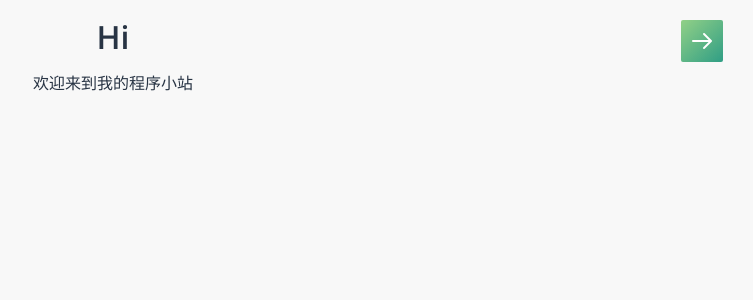
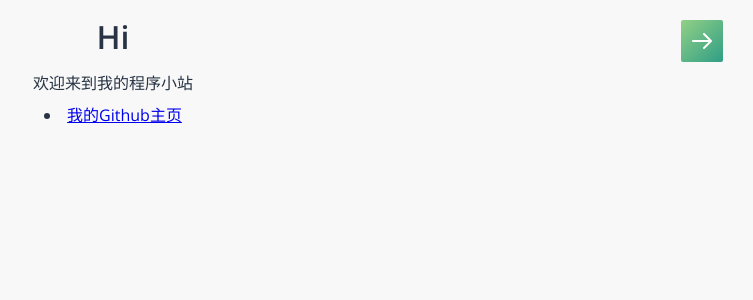
Before and after one commit to Potat0000/Blog-Jekyll_Old, a Jekyll site: the page built from index.html, in a window 1280 px wide. Shown: the top 300 px of the page, without its empty margins (527-1280 px from the left). Built offline with Jekyll 4.4.1, drawn with Linux system fonts in a browser that asks for light colours; some web fonts are replaced.

Commit message:
更新主页

```diff
--- a/index.html
+++ b/index.html
@@ -4,4 +4,5 @@ layout: default
 <div id="home" class="container">
   <h1>Hi</h1>
   <p>欢迎来到我的程序小站</p>
+  <li><a href="http://github.com/gyj1109" target="_blank">我的Github主页</a></li>
 </div>
```
